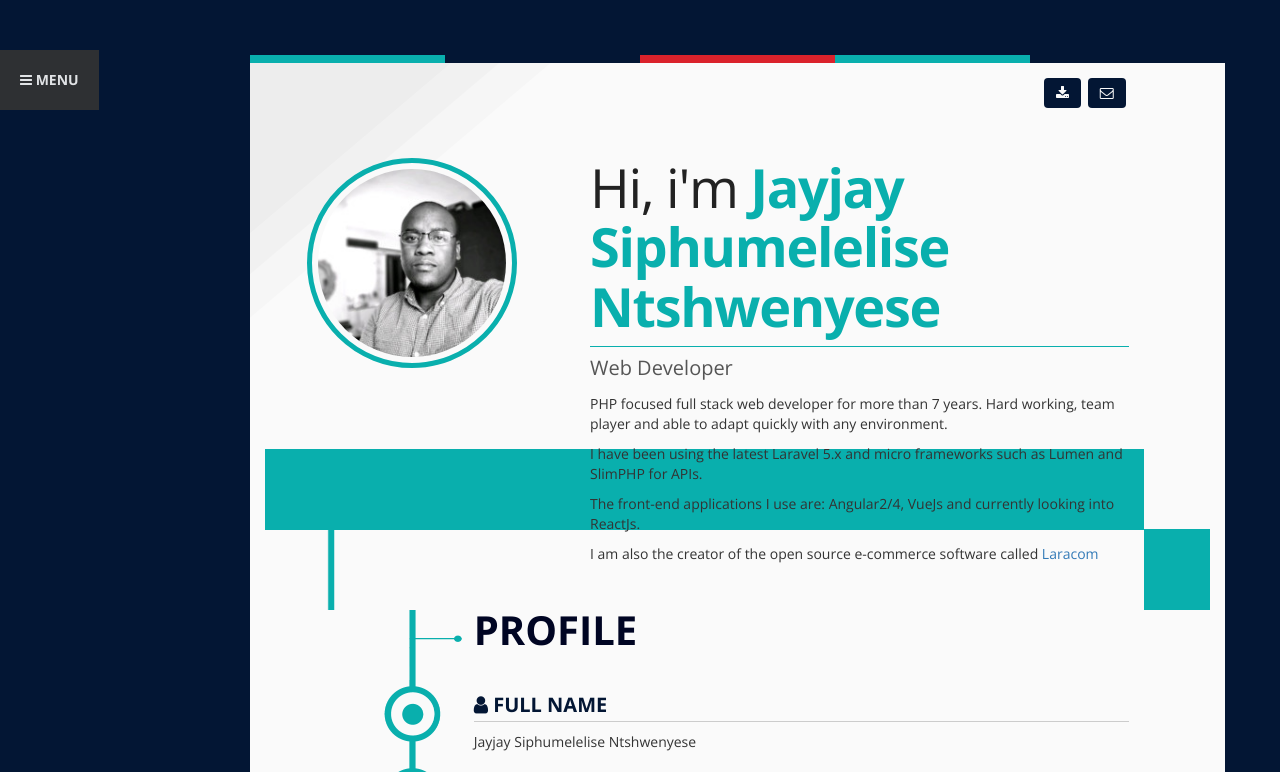
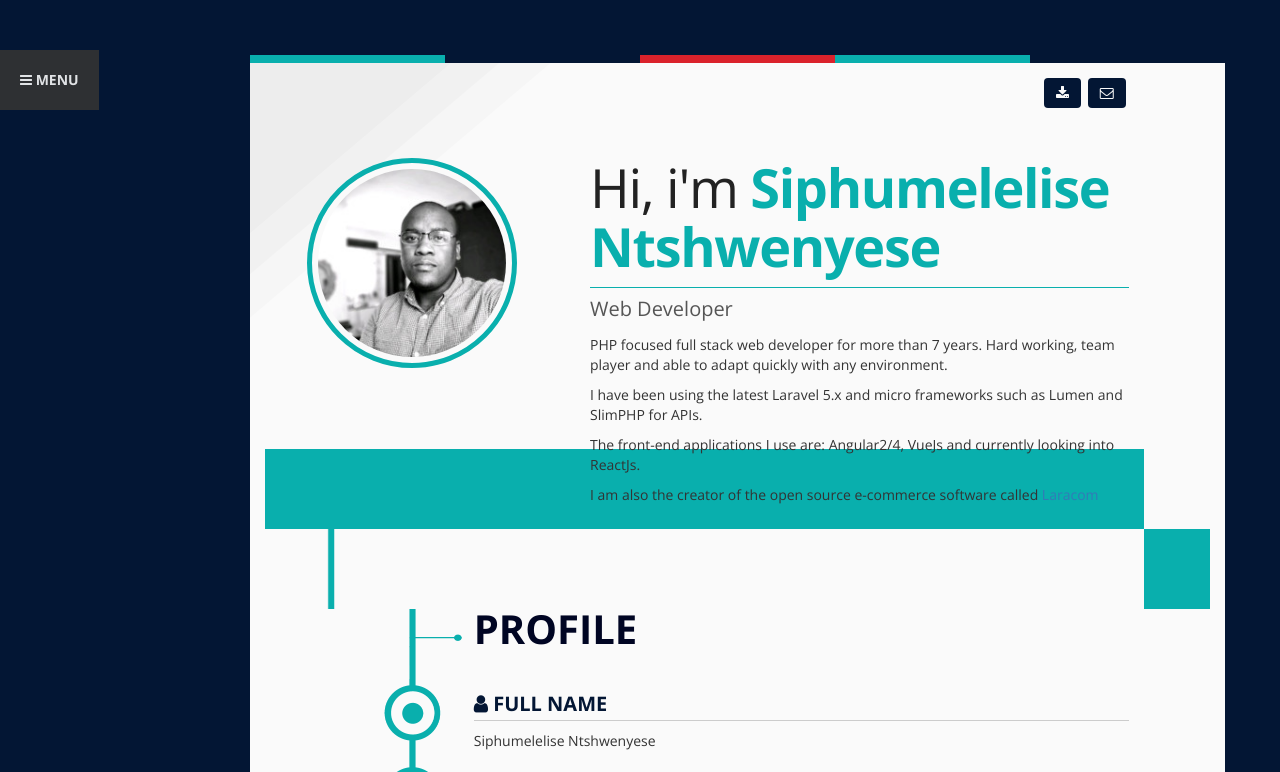
Before and after one commit to sjayjay005/sjayjay005.github.io, a plain HTML site: page index.html in a window 1280 px wide. Shown: the top 772 px of the page. Drawn offline with nearby package versions, Linux system fonts and the light colour scheme; some packages are replaced by stand-ins of ours; a script that the page names is missing.

Commit message:
Name too long

```diff
--- a/index.html
+++ b/index.html
@@ -6,7 +6,7 @@
 		<meta name="viewport" content="width=device-width, initial-scale=1">
 		<meta name="google-site-verification" content="FpBsGd8cVJmvoCWwo_KOKd7ps6clGphPB7aaBQvadLQ" />
 
-		<title> Jayjay Siphumelelise Ntshwenyese - South African based Software Engineer.</title>
+		<title>Siphumelelise Ntshwenyese - South African based Software Engineer.</title>
 		<meta name="description" content="Jayjay Siphumelelise Ntshwenyese is a South African web developer that specializes in E-Commerce, Wordpress CMS and Custom built mobile and web CRMs.">
 	    <meta name="tags" content="web design south african, web design companies south africa, web design development south africa, website designer south africa, web design firms, south africa web hosting, freelance web developer, johannesburg cape town south africa e-commerce, south developer, johannesburg cape town programmer website developers johannesburg cape town, johannesburg cape town web development company, ecommerce website singapore">
 	    <meta name="author" content="Jayjay Siphumelelise Ntshwenyese">
@@ -186,7 +186,7 @@
 	    <!-- Right Columm -->
 	    <div class="col-md-7">
 	      <!-- Welcome Title-->
-	      <h1 class="intro-title1">Hi, i'm <span class="color1 bold">Jayjay Siphumelelise Ntshwenyese</span></h1>
+	      <h1 class="intro-title1">Hi, i'm <span class="color1 bold">Siphumelelise Ntshwenyese</span></h1>
 	      <!-- /Welcome Title -->
 	      <!-- Job - -->
 	      <h2 class="intro-title2">Web Developer</h2>
@@ -252,7 +252,7 @@
 				<h3 class="section-item-title-1"><i class="fa fa-user"></i> Full Name</h3>
 				<!-- /Subtitle -->
 				<!-- content -->
-				<p>Jayjay Siphumelelise Ntshwenyese</p>
+				<p>Siphumelelise Ntshwenyese</p>
 				<!-- /Content -->
 				</div>
 				</div>
```
